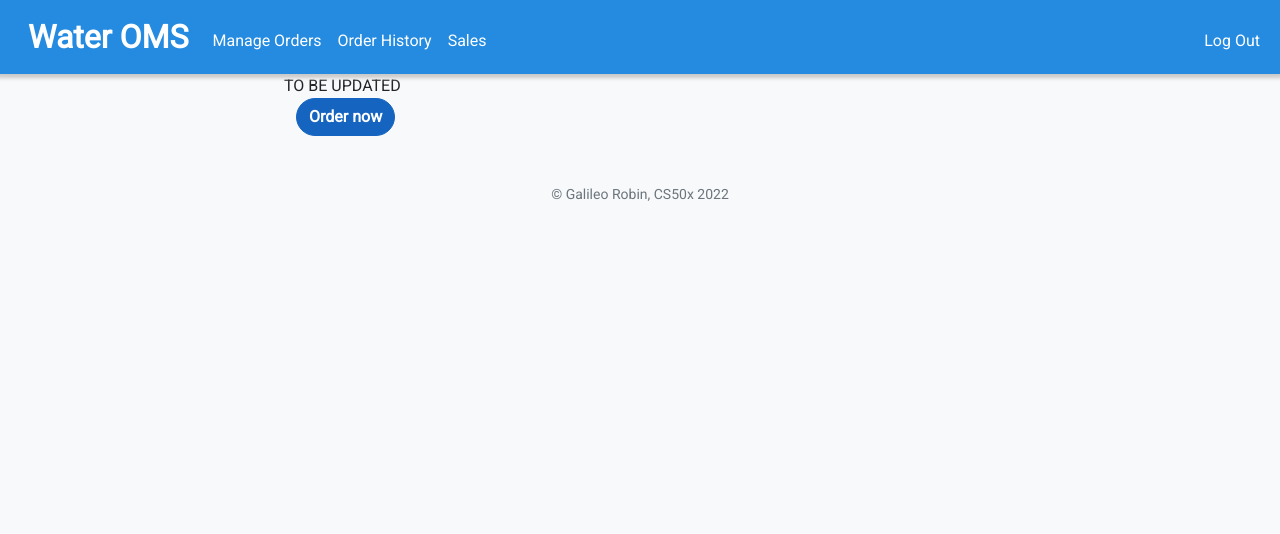
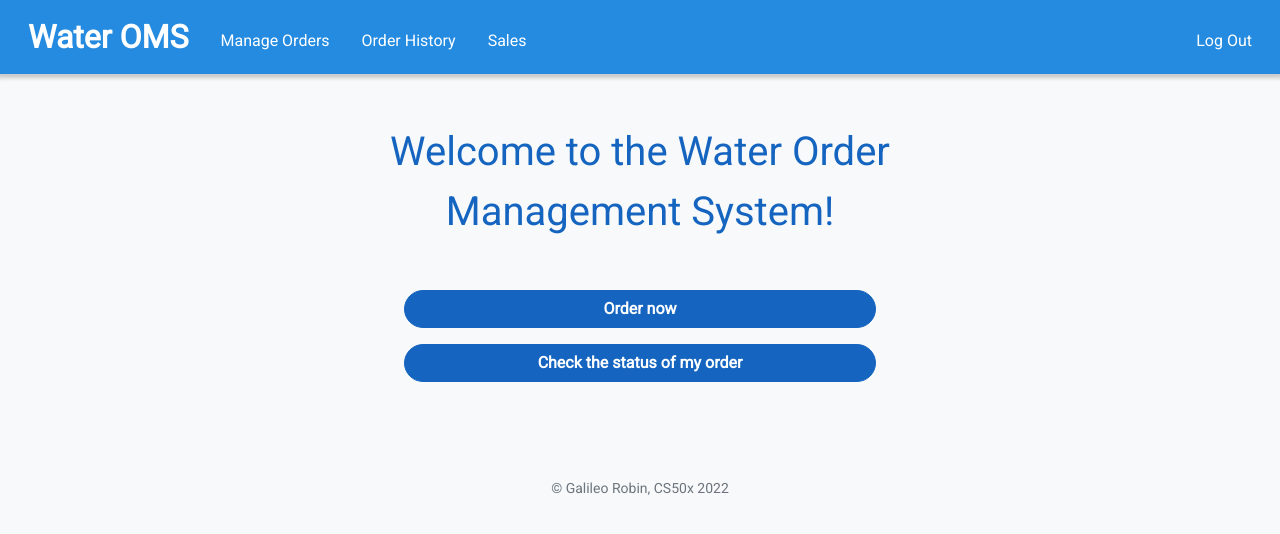
Before and after one commit to galileogenerobin/w10-final-project, a Flask app: page /manage-orders in a window 1280 px wide. Shown: the top 534 px of the page. Run offline with Flask 2, Linux system fonts and the light colour scheme; a user stored in the database is signed in; some libraries are stand-ins or nearby versions.

Commit message:
Updates to nav links, Home page, click handlers, ref_number and Order Status page
1. Added hover styling to nav links
2. Updated index.html and added home page elements (order now and check order status)
3. Moved JS click handlers for common buttons to a separate 'site-buttons.js' file
4. Changed handling of 'ref_number' from submit_order, from GET argument to session variable
5. Created placeholder order-status page

```diff
--- a/app.py
+++ b/app.py
@@ -93,13 +93,17 @@
 
         # if order placed successfully
         if result:
+            # TODO: create better reference number creation
             ref_number = f"{result:06d}"
+            # We'll store in a session variable and retrieve in the order_confirmation page
+            session['ref_number'] = ref_number
+
             # return render_template("order-confirmation.html", ref_number=ref_number)
 
             # Using 'Post-Redirect-Get' design pattern, we will redirect to another route with a get request that will display the confirmation page
-            # Previously (see commented return line above), if we just render a template directly, the form data is still in memory ...
+            # Previously (see commented return line above), if we just render a template directly, the form data is still in memory (cont'd)
             # and refreshing the page will reperform the POST action
-            return redirect(url_for("order_confirmation", ref_number=ref_number))
+            return redirect(url_for("order_confirmation"))
 
         # otherwise
         # TODO: apologize for the error
@@ -111,8 +115,18 @@
 
 @app.route("/order-confirmation")
 def order_confirmation():
-    ref_number = request.args.get('ref_number')
+    ref_number = session['ref_number']
+
+    # If no active reference number from the current session, redirect to place order
+    if not ref_number: return redirect("/place-order")
+
     return render_template("order-confirmation.html", ref_number=ref_number)
+
+
+@app.route("/order-status")
+def order_status():
+    # TODO
+    return render_template("order-status.html")
 
 
 @app.route("/login", methods=["GET", "POST"])
--- /dev/null
+++ b/static/site-buttons.js
@@ -0,0 +1,15 @@
+// Click handlers for standard buttons throughout the site
+
+$(document).ready(function() {
+    $('#order-now').click(function() {
+        window.location.href = '/place-order'
+    })
+
+    $('#check-order-status').click(function() {
+        window.location.href = '/order-status'
+    })
+
+    $('#home').click(function() {
+        window.location.href = '/'
+    })
+});
--- a/static/styles.css
+++ b/static/styles.css
@@ -17,7 +17,7 @@
 }
 
 
-/* Overriding some Bootstrap body properties (i.e. font family) */
+/* Overriding some Bootstrap body properties (i.e. font family) plus some container styling */
 body {
   font-family: 'Roboto', sans-serif !important;
   background-color: var(--light-gray);
@@ -36,6 +36,10 @@
   margin-left: auto;
   margin-right: auto;
 }
+.home-bg-image {
+  /* background-image: url("/static/slim-container.jpg"); */
+}
+
 
 /* Styling for navigation bar */
 /* Size for brand */
@@ -51,13 +55,17 @@
 .nav-link
 {
   color: white !important;
+  border-radius: 4px;
+  transition: background-color 0.25s ease-in-out;
+}
+.nav-link:hover {
+  background-color: var(--dark-blue);
 }
 /* Custom class */
 .nav-container {
   border: none;
   background-color: var(--nav-bar-color) !important;
 }
-
 
 /* Styling for the order page */
 select {
@@ -84,6 +92,7 @@
   box-shadow: 0px 1px 4px 3px var(--shadow);
 }
 
+/* Custom order form */
 .order-form {
   margin-top: 1rem;
   background-color: var(--light-gray);
@@ -112,6 +121,10 @@
   border: 1px solid var(--border-gray);
 }
 
+/* Text styling */
+.text-blue {
+  color: var(--blue);
+}
 
 /* Overriding Bootsrap form properties */
 .form-select, .form-control {
--- a/templates/index.html
+++ b/templates/index.html
@@ -8,8 +8,18 @@
 {% endblock %}
 
 {% block main %}
+<div class="home-bg-image py-5">
     <div class="container-medium">
-        <div class="row">TO BE UPDATED</div>
-        <a href="/place-order"><button class="btn btn-primary">Order now</button></a>
+        <div class="row">
+            <div class="text-center pb-5 fs-1 text-blue">Welcome to the Water Order Management System!</div>
+
+            <div class="container-small">
+                <div class="row">
+                    <button class="col-12 btn btn-primary mb-3" id="order-now">Order now</button>
+                    <button class="col-12 btn btn-primary" id="check-order-status">Check the status of my order</button>
+                </div>
+            </div>
+        </div>
     </div>
+</div>
 {% endblock %}
--- a/templates/layout.html
+++ b/templates/layout.html
@@ -26,6 +26,8 @@
 
         <title>Water OMS: {% block title %}{% endblock %}</title>
 
+        <!-- Shared JavaScript files -->
+        <script src="/static/site-buttons.js"></script>
     </head>
 
     <body>
@@ -40,16 +42,20 @@
                 <div class="collapse navbar-collapse" id="navbar">
                     {% if session["user_id"] %}
                         <ul class="navbar-nav me-auto mt-2">
-                            <li class="nav-item"><a class="nav-link" href="/orders">Manage Orders</a></li>
-                            <li class="nav-item"><a class="nav-link" href="/history">Order History</a></li>
-                            <li class="nav-item"><a class="nav-link" href="/sales">Sales</a></li>
+                            <li class="nav-item mx-2"><a class="nav-link" href="/manage-orders">Manage Orders</a></li>
+                            <li class="nav-item mx-2"><a class="nav-link" href="/history">Order History</a></li>
+                            <li class="nav-item mx-2"><a class="nav-link" href="/sales">Sales</a></li>
                         </ul>
                         <ul class="navbar-nav ms-auto mt-2">
-                            <li class="nav-item"><a class="nav-link" href="/logout">Log Out</a></li>
+                            <li class="nav-item mx-2"><a class="nav-link" href="/logout">Log Out</a></li>
                         </ul>
                     {% else %}
+                        <ul class="navbar-nav me-auto mt-2">
+                            <li class="nav-item mx-2"><a class="nav-link" href="/place-order">Order Now</a></li>
+                            <li class="nav-item mx-2"><a class="nav-link" href="/order-status">Check Order Status</a></li>
+                        </ul>
                         <ul class="navbar-nav ms-auto mt-2">
-                            <li class="nav-item"><a class="nav-link" href="/login">Admin Log In</a></li>
+                            <li class="nav-item mx-2"><a class="nav-link" href="/login">Admin Log In</a></li>
                         </ul>
                     {% endif %}
                 </div>
--- a/templates/order-confirmation.html
+++ b/templates/order-confirmation.html
@@ -29,8 +29,8 @@
             <h3 class="my-3">Your order is confirmed!</h3>
             <div>Your order reference number is {{ ref_number }}.</div>
             <!--We will store the order data in a form that will be hidden so we can submit in a POST request-->
-            <div class="row mt-2">
-                <a href="/"><button class="btn btn-primary mt-2" id="submit-order" type="button">Back to Home</button></a>
+            <div class="row mt-2 mx-5">
+                <button class="btn btn-secondary mt-2" id="home" type="button">Back to Home</button>
             </div>
         </div>
     </div>
```
Also changed, not shown: templates/order-status.html (added, +25 -0 lines), water-oms.db.
